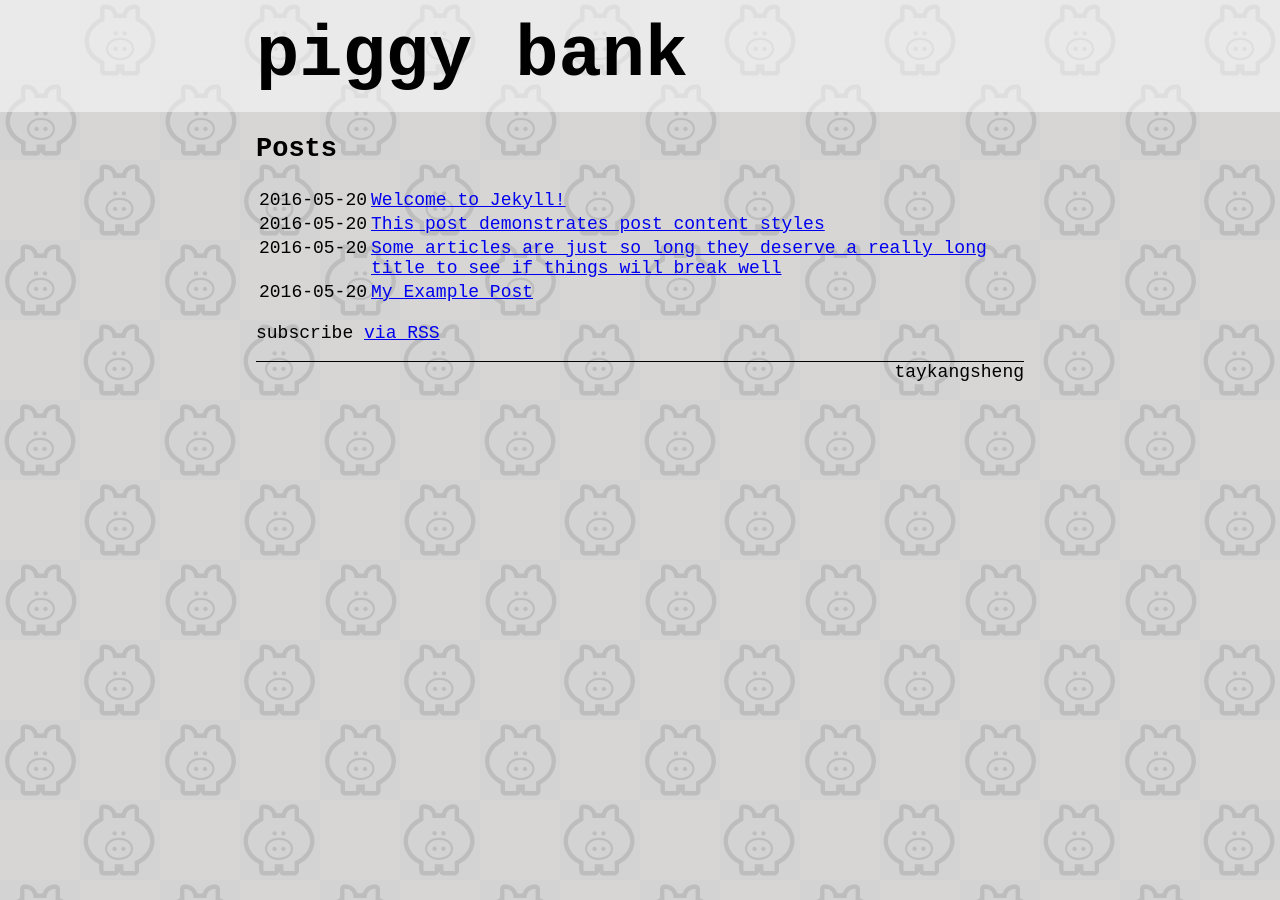
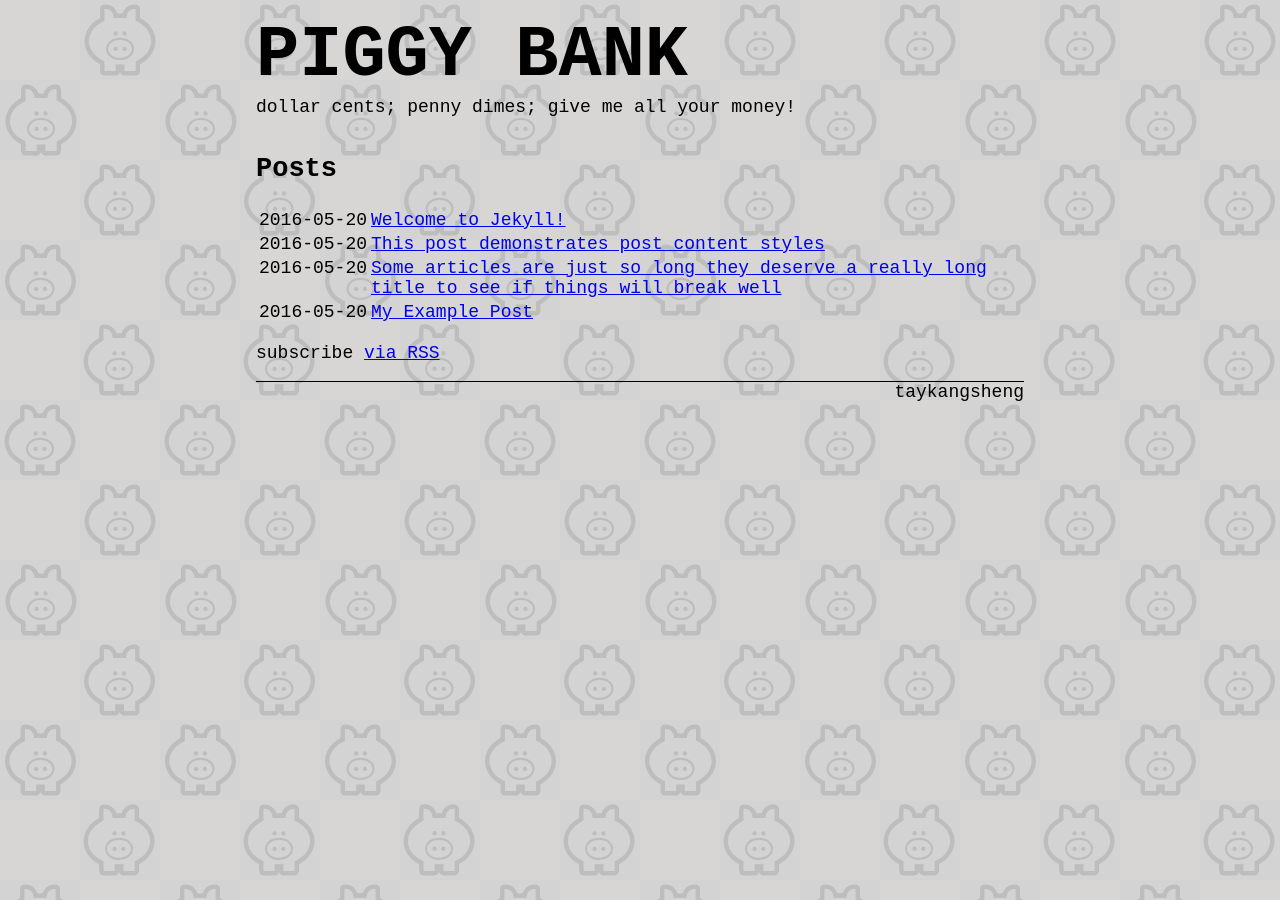
Before and after one commit to TayKangSheng/piggy-bank, a Jekyll site: the page built from index.md, in a window 1280 px wide. Built offline with Jekyll 4.4.1, drawn with Linux system fonts in a browser that asks for light colours.

Commit message:
add subtitle

```diff
--- a/_includes/header.html
+++ b/_includes/header.html
@@ -34,7 +34,8 @@
 <div class="site-header">
 
   <div class="nav-bar">
-    <a class="nav-title" rel="author" href="{{ "/" | relative_url }}">{{ site.title | escape }}</a>
+    <a class="nav-title" rel="author" href="{{ " / " | relative_url }}">{{ site.title | upcase | escape }}</a>
+    <span class="nav-subtitle">dollar cents; penny dimes; give me all your money!</span>
 
     <div class="nav-links">
       <!-- <a href="{{ "about/" | relative_url }}">/about</a> -->
--- a/_sass/piggy-bank.scss
+++ b/_sass/piggy-bank.scss
@@ -41,21 +41,25 @@
     // left: 0px;
 
     width: 100%;
-    background-color: rgba(255, 255, 255, 0.5);
+    // background-color: rgba(255, 255, 255, 0.5);
 
     .nav-bar {
         @include padding-top-bottom(15px);
         @include page-margin;
 
-        display: flex;
-        justify-content: space-between;
-
         .nav-title {
             @include header(1);
-            align-self: center;
+
+            display: block;
+
             text-decoration: none;
             color: inherit;
         }
+
+        .nav-subtitle {
+            display: block;
+        }
+
         .nav-links {
             @include header(8);
             align-self: center;
```
